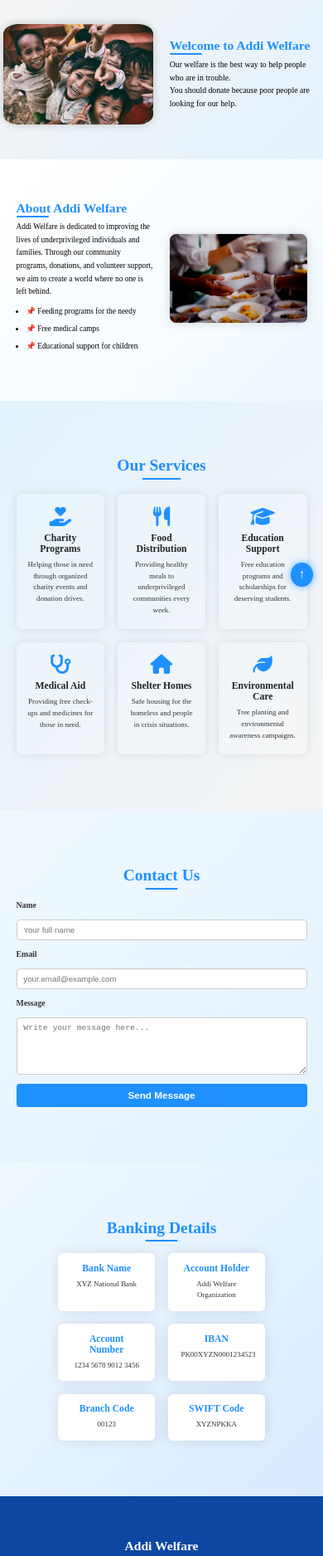
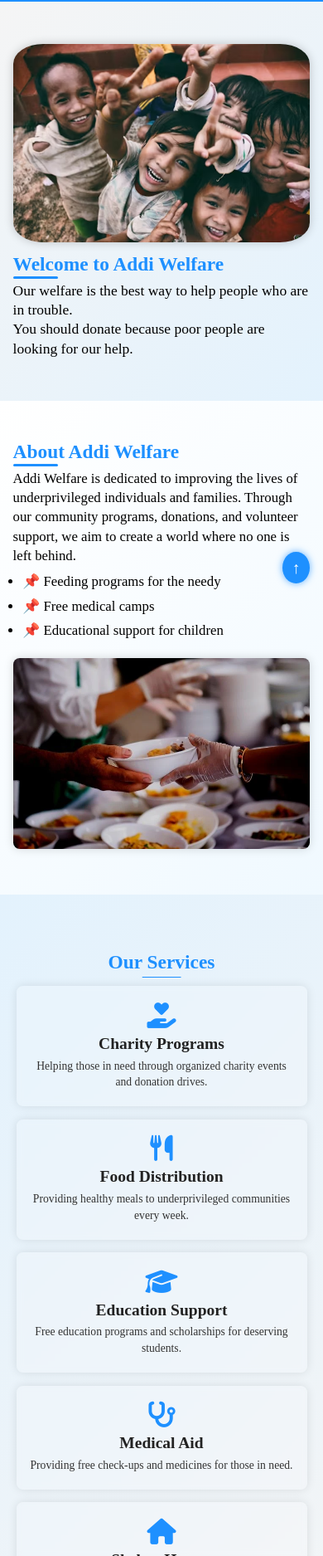
Before and after one commit to abdullahsabirjs/Responsive-website---day7---CSS, a plain HTML site: page index.html in a window 390 px wide. Shown: the part 125-2000 px from the top of the page at 83% size. Drawn offline with Linux system fonts and the light colour scheme.

Commit message:
media query add

```diff
--- a/style.css
+++ b/style.css
@@ -581,3 +581,156 @@ nav {
     background-color: #1a73e8;
     transform: scale(1.1);
   }
+
+  /* Base styles unchanged... */
+
+/* Responsive adjustments for smaller screens */
+@media (max-width: 768px) {
+  /* Navbar links thoda chhote karen aur spacing kam */
+  nav {
+    padding: 2vh 3vw;
+  }
+  .logo {
+    font-size: 6vmin; /* thoda bada logo */
+  }
+  .nav-links {
+    gap: 2vmin;
+  }
+  .nav-links li a {
+    font-size: 3.5vmin; /* thoda bada text */
+  }
+
+  /* Home section ko vertical stack karen */
+  #home {
+    flex-direction: column;
+    padding: 6vh 4vw;
+    gap: 4vmin;
+  }
+  #home .image, #home .text {
+    min-width: 80vmin; /* zyada width lein mobile par */
+  }
+  #home .text {
+    font-size: 4.5vmin; /* text thoda bada karen */
+    line-height: 6vmin;
+  }
+  #home .text h2 {
+    font-size: 6vmin;
+  }
+  #home .text h2::after {
+    width: 14vmin;
+    height: 0.7vmin;
+    bottom: -1.3vmin;
+  }
+
+  /* About section vertical stack */
+  #about {
+    flex-direction: column;
+    padding: 6vh 4vw;
+    gap: 4vmin;
+  }
+  #about .about-image,
+  #about .about-text {
+    min-width: 80vmin;
+  }
+  #about .about-text {
+    font-size: 4.3vmin;
+    line-height: 6vmin;
+  }
+  #about .about-text h2 {
+    font-size: 6vmin;
+  }
+  #about .about-text h2::after {
+    width: 14vmin;
+    height: 0.7vmin;
+    bottom: -1.3vmin;
+  }
+
+  /* Services section text */
+  #services h2 {
+    font-size: 6vmin;
+    margin-bottom: 4vmin;
+  }
+  .service-card {
+    flex: 1 1 80vmin; /* cards full width mobile par */
+    max-width: 90vw;
+    padding: 5vmin 4vmin;
+    font-size: 3.8vmin;
+  }
+  .service-card i {
+    font-size: 8vmin;
+  }
+  .service-card h3 {
+    font-size: 5vmin;
+  }
+  .service-card p {
+    font-size: 3.5vmin;
+    line-height: 5vmin;
+  }
+
+  /* Contact form */
+  #contact {
+    padding: 6vh 4vw;
+  }
+  #contact h2 {
+    font-size: 6vmin;
+    margin-bottom: 4vmin;
+  }
+  .contact-form {
+    font-size: 4vmin;
+  }
+  .contact-form input,
+  .contact-form textarea {
+    font-size: 4vmin;
+    padding: 3vmin 4vmin;
+  }
+  .contact-form button {
+    font-size: 5vmin;
+    padding: 3vmin 0;
+  }
+
+  /* Banking details cards */
+  .bank-card {
+    flex: 1 1 80vmin;
+    max-width: 90vw;
+    padding: 5vmin 5vmin;
+    font-size: 4vmin;
+  }
+  .bank-card h3 {
+    font-size: 5vmin;
+  }
+  .bank-card p {
+    font-size: 3.8vmin;
+    line-height: 5vmin;
+  }
+
+  /* Footer */
+  #footer {
+    font-size: 3.5vmin;
+    padding: 5vh 4vw 3vh;
+  }
+  .footer-about h3,
+  .footer-links h4,
+  .footer-contact h4 {
+    font-size: 5vmin;
+  }
+  .footer-about p,
+  .footer-contact p,
+  .footer-links ul li a {
+    font-size: 4vmin;
+  }
+  .social-icons a {
+    font-size: 6vmin;
+    margin-right: 3vmin;
+  }
+  .footer-bottom {
+    font-size: 3vmin;
+  }
+
+  /* Scroll to top button */
+  #scrollTopBtn {
+    bottom: 4vmin;
+    right: 4vmin;
+    padding: 2vmin 3vmin;
+    font-size: 5vmin;
+  }
+}
```
